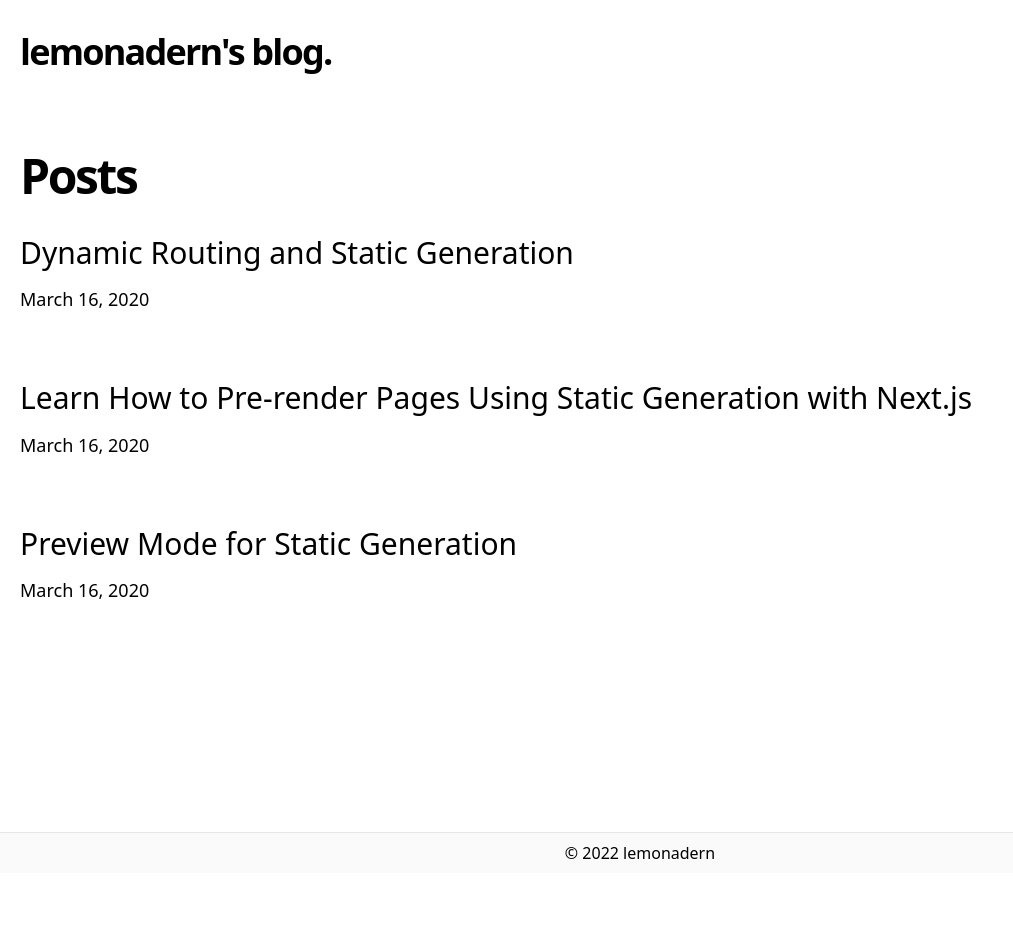
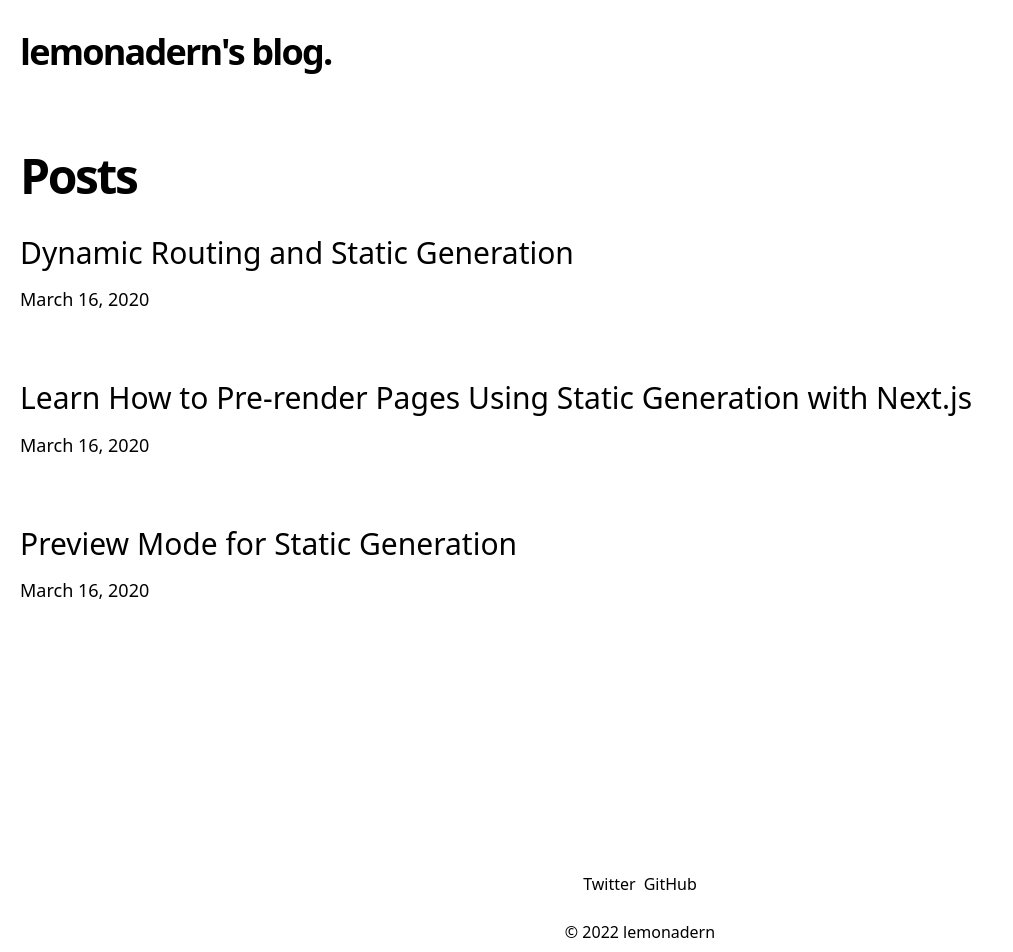
Before and after one commit to lemonadern/blog, a Next.js app: page / in a window 1280 px wide. Shown: the top 952 px of the page, without its empty margins (0-1013 px from the left). Before the commit the page ends 873 px from the top, so only its background shows below. Built offline with nearby package versions, Linux system fonts and the light colour scheme.

Commit message:
make dummy footer #8

```diff
--- a/src/components/footer.tsx
+++ b/src/components/footer.tsx
@@ -2,8 +2,12 @@ import Container from './container'
 
 const Footer = () => {
   return (
-    <footer className="bg-neutral-50 border-t border-neutral-200">
+    <footer className="py-6">
       <Container>
+        <div className="py-4 flex flex-row justify-center gap-2 items-center">
+          <p>Twitter</p>
+          <p>GitHub</p>
+        </div>
         <div className="py-2">
           <p className="text-center">&copy; 2022 lemonadern</p>
         </div>
```
